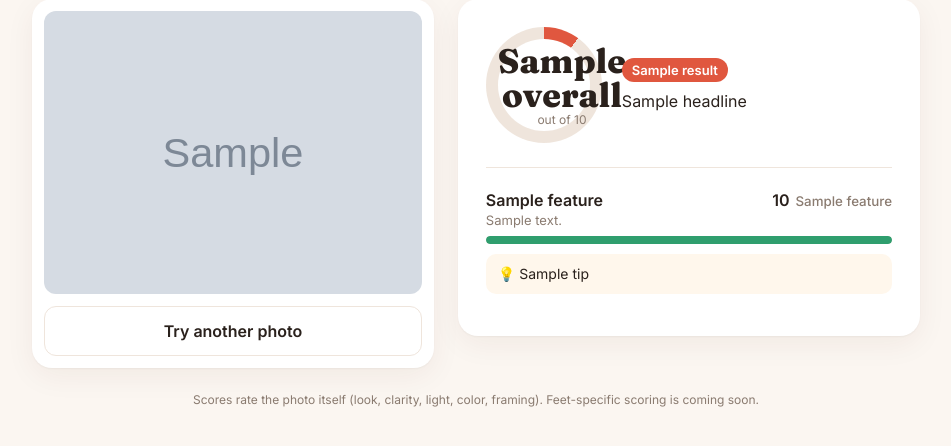
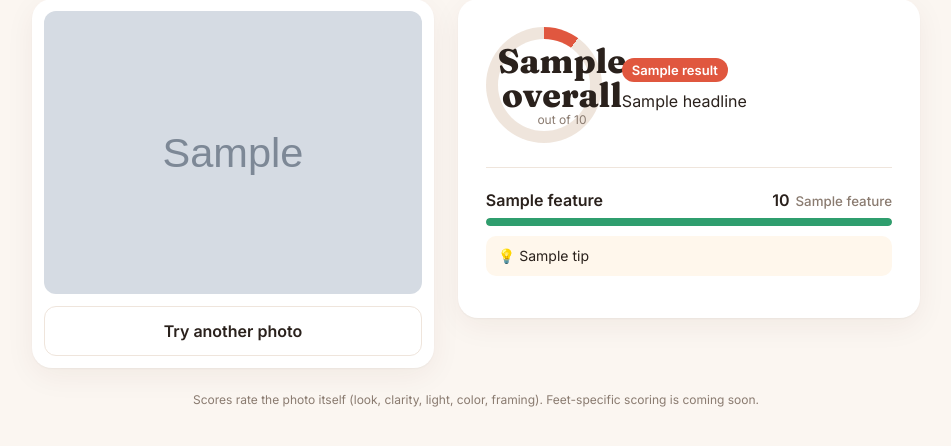
Before and after one commit to tenzin3/ratemyfeet, a Flask app: template templates/index.html in a window 1280 px wide. Shown: the part 170-616 px from the top of the page, without its empty margins (164-1115 px from the left). Run offline with Flask 3, Linux system fonts and the light colour scheme; the template is opened without the code that fills it: most values are stand-ins (such as "Sample title", 1, 10 or a date in 2020); grey boxes marked "Sample" are stand-in pictures.

Commit message:
Add margin to progress bar and remove description from score display

```diff
--- a/templates/index.html
+++ b/templates/index.html
@@ -63,7 +63,7 @@
     .row .val { font-weight: 600; white-space: nowrap; }
     .row .val small { color: var(--muted); font-weight: 500; margin-left: 6px; }
     .desc { color: var(--muted); font-size: 13px; margin: 2px 0 8px; }
-    .bar { height: 8px; background: var(--line); border-radius: 99px; overflow: hidden; }
+    .bar { margin-top: 8px; height: 8px; background: var(--line); border-radius: 99px; overflow: hidden; }
     .bar i { display: block; height: 100%; border-radius: 99px; }
     .tip { margin: 10px 0 0; padding: 10px 12px; background: #fff7ec; border-radius: 10px; font-size: 14px; line-height: 1.4; }
     .note { color: var(--muted); font-size: 12px; text-align: center; margin-top: 24px; }
@@ -116,7 +116,6 @@
               <span class="name">{{ f.name }}</span>
               <span class="val">{{ f.score }}<small>{{ f.label }}</small></span>
             </div>
-            <p class="desc">{{ f.desc }}</p>
             <div class="bar"><i class="{{ lvl(f.score) }}" style="width: {{ f.score * 10 }}%"></i></div>
             {% if f.tip %}<p class="tip">💡 {{ f.tip }}</p>{% endif %}
           </li>
```
